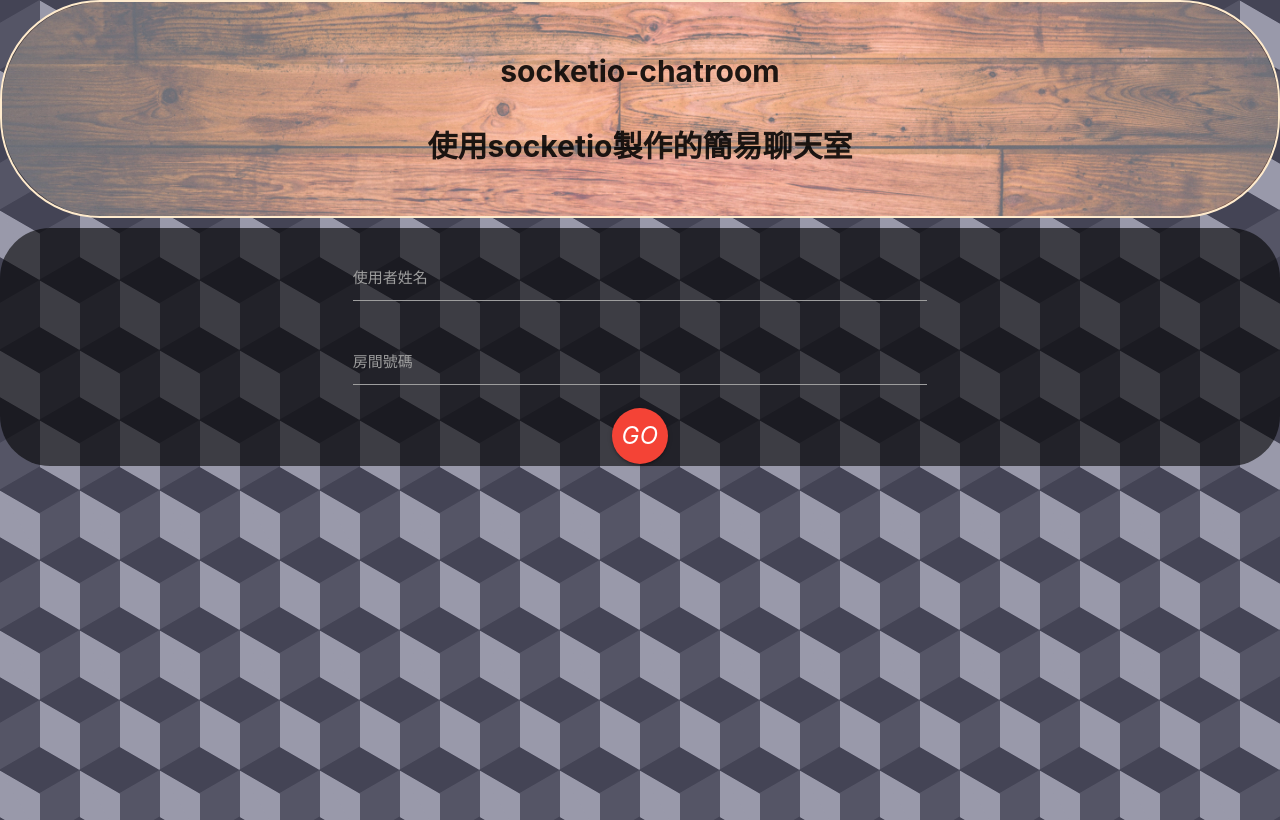
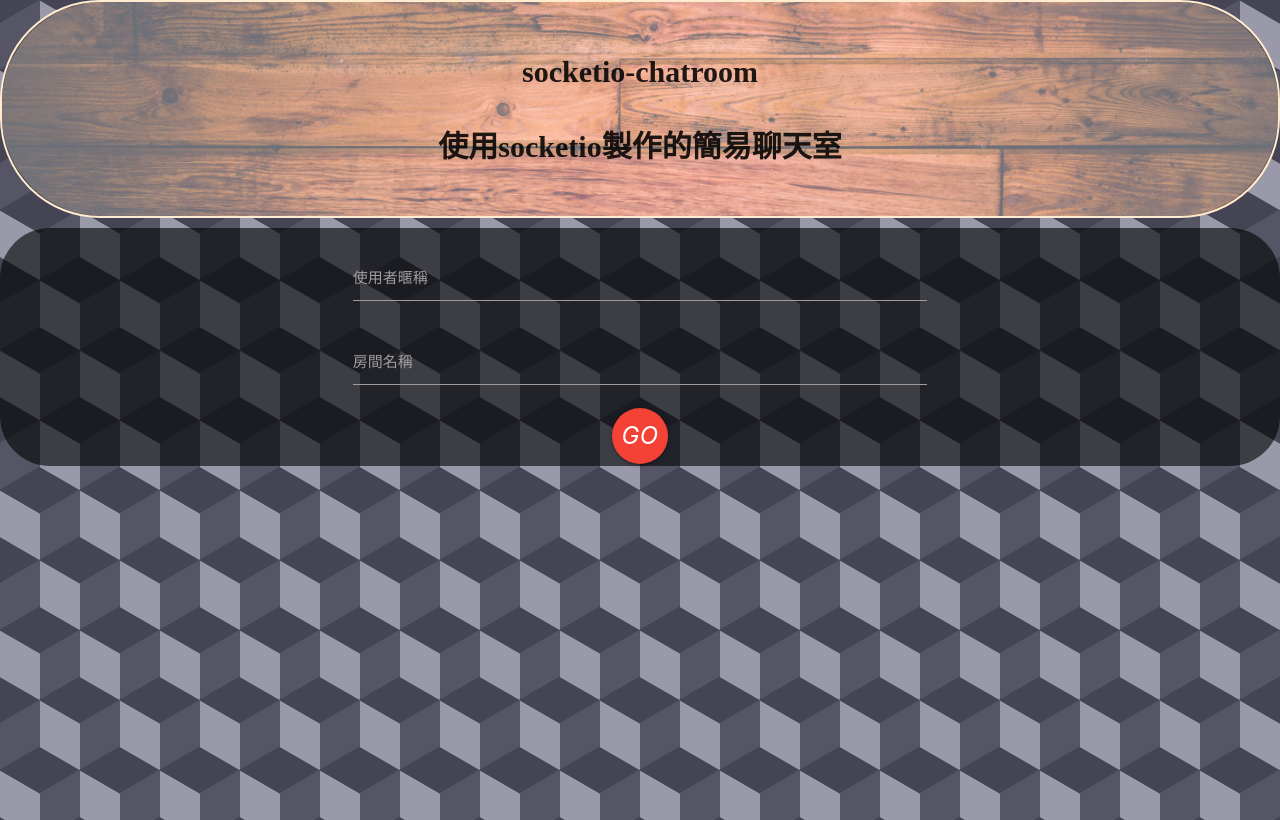
Before and after one commit to peter910820/socketio-chatroom, a Flask app: page / in a window 1280 px wide. Run offline with Flask 3, Linux system fonts and the light colour scheme; some web fonts are replaced.

Commit message:
add font & tidy code

```diff
--- a/app.py
+++ b/app.py
@@ -1,36 +1,33 @@
-from flask import Flask, render_template, make_response, request
-from flask_socketio import join_room, leave_room, SocketIO, send, emit
+from flask import Flask
+from flask import make_response, render_template, request
+from flask_socketio import SocketIO
+from flask_socketio import emit, join_room, send
 
 app = Flask(__name__, template_folder='./templates')
-app.config['SECRET_KEY'] = 'secret!'
 socketio = SocketIO(app)
 
 @app.route('/')
 def index():
     return render_template('index.html')
 
-@app.route('/room/<string:room_name>', methods=["POST","GET"])
+@app.route('/room/<string:room_name>', methods=["POST"])
 def handler(room_name):
-    resp = make_response(render_template('room.html', room_name = room_name, username = request.form["username"]))
-    resp.set_cookie('username',request.form["username"])
+    resp = make_response(render_template('room.html', room_name = request.form["roomnumber"], username = request.form["username"]))
+    resp.set_cookie('username', request.form["username"])
     return resp
 
 @socketio.on('connect')
-def connect(auth):
-    print('Client connected')
+def connect():
+    print('Client connect')
 
 @socketio.on('disconnect')
 def disconnect():
-    emit('leave', 'an user has left the room')
+    print('Client disconnect')
 
 @socketio.on('join')
 def handle_join(room_name, username):
     join_room(room_name)
     emit('join', f'{username} jump into {room_name}', to=room_name)
-
-@socketio.on('leave')
-def handle_leave(room_name):
-    leave_room(room_name)
 
 @socketio.on('message')
 def handle_message(data: dict):
--- a/static/style.css
+++ b/static/style.css
@@ -8,6 +8,7 @@ body {
     linear-gradient(60deg, #99a 25%, transparent 25.5%, transparent 75%, #99a 75%, #99a);
     background-size:80px 140px;
     background-position: 0 0, 0 0, 40px 70px, 40px 70px, 0 0, 40px 70px;
+    font-family: "Cubic_11_1";
     }
 
 .row {
@@ -107,5 +108,10 @@ body {
 }
 
 .username-style {
-    color: red;
+    color: yellow;
 }
+/*font*/
+@font-face {
+    font-family: "Cubic_11_1";
+    src: url("../static/Cubic_11_1.100_R.ttf") format("truetype");
+}
--- a/templates/index.html
+++ b/templates/index.html
@@ -20,18 +20,15 @@
             <form id="form" method="POST" onsubmit="router(event)">
                 <div class="input-field col s12">
                     <input id="username" name="username" type="text" class="validate">
-                    <label for="username">使用者姓名</label>
+                    <label for="username">使用者暱稱</label>
                 </div>
                 <div class="input-field col s12">
                     <input id="roomnumber" name="roomnumber" type="text" class="validate">
-                    <label for="roomnumber">房間號碼</label>
+                    <label for="roomnumber">房間名稱</label>
                 </div>
                 <button type="submit" class="btn-floating btn-large waves-effect waves-light red"><i class="material-icons">Go</i></button>
             </form>
         </div>
-        <!-- <div class="col s12">
-            <ul id="messages"></ul>
-        </div> -->
     </div>
     <!-- Compiled and minified JavaScript -->
     <script src="https://cdnjs.cloudflare.com/ajax/libs/materialize/1.0.0/js/materialize.min.js"></script>
@@ -46,7 +43,7 @@
                 form.setAttribute('action', `/room/${inputRoomnumber}`);
                 form.submit();  // 提交表單
             } else {
-                alert('input is null!');
+                alert('有選項為空!');
             }
         }
     </script>
```
Also changed, not shown: templates/room.html (+4 -3 lines), static/banner.png (deleted), 1 other file.
